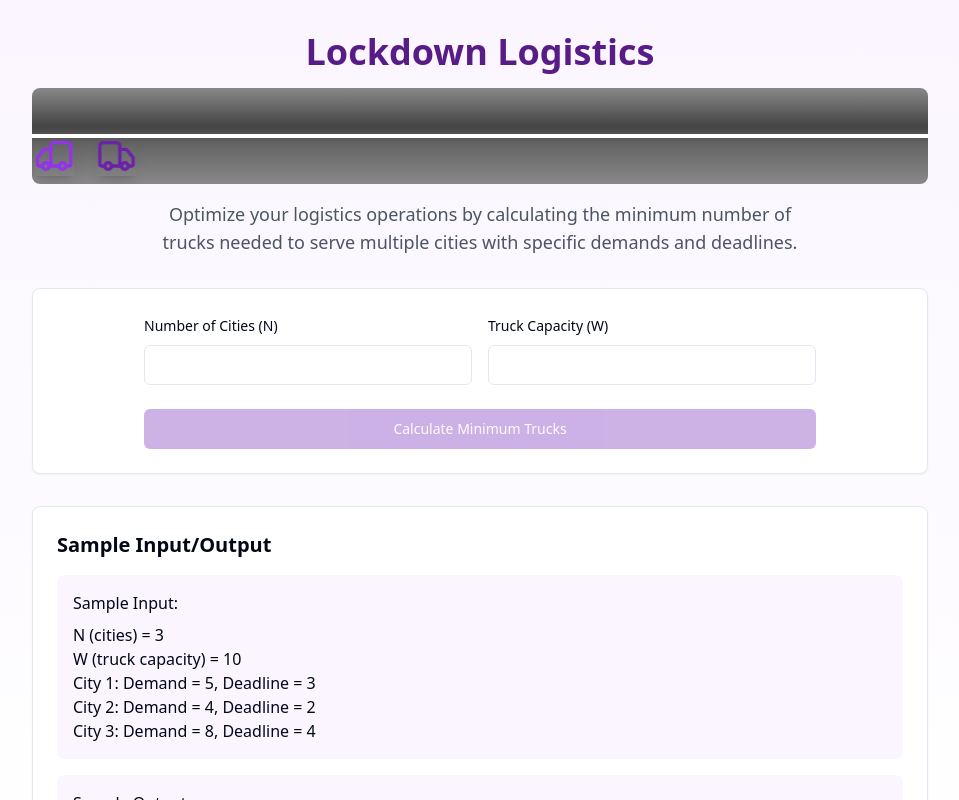
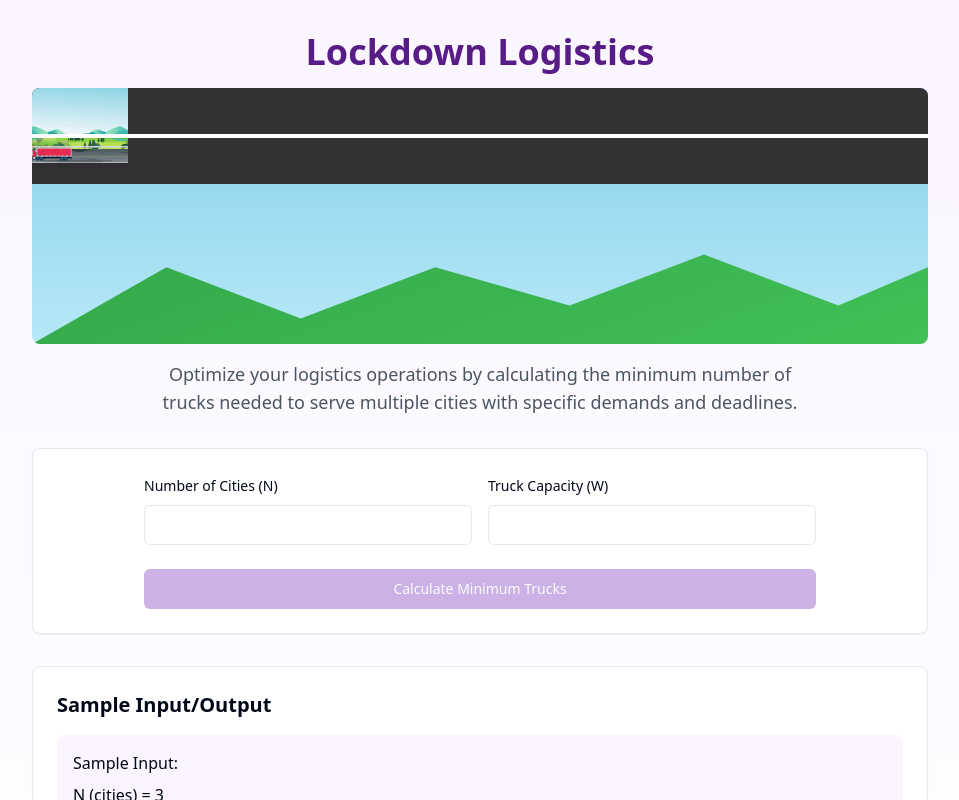
Before and after one commit to Shivam-yugen/truck-tango-logistics-ui, a React (Vite) app: page / in a window 1280 px wide. Shown: the top 800 px of the page, without its empty margins (160-1119 px from the left). Built offline with nearby package versions, Linux system fonts and the light colour scheme.

Commit message:
Add truck animation
Add truck animation to the page.

```diff
--- a/src/index.css
+++ b/src/index.css
@@ -62,24 +62,15 @@
 
 @keyframes truck-move {
   0% {
-    transform: translateX(-100px);
-  }
-  45% {
-    transform: translateX(100px) rotateY(0deg);
-  }
-  50% {
-    transform: translateX(100px) rotateY(180deg);
-  }
-  95% {
-    transform: translateX(-100px) rotateY(180deg);
+    transform: translateX(-100%);
   }
   100% {
-    transform: translateX(-100px) rotateY(0deg);
+    transform: translateX(100%);
   }
 }
 
 .animate-truck {
-  animation: truck-move 4s infinite linear;
+  animation: truck-move 15s infinite linear;
 }
 
 .animate-truck-2 {
@@ -92,14 +83,43 @@
   animation-delay: 2.6s;
 }
 
+.scenic-road {
+  background: linear-gradient(180deg, #87CEEB 0%, #B7E9F7 100%);
+  position: relative;
+}
+
+.mountains {
+  background: linear-gradient(160deg, #2F9E44 0%, #40C057 100%);
+  clip-path: polygon(
+    0% 100%,
+    15% 70%,
+    30% 90%,
+    45% 70%,
+    60% 85%,
+    75% 65%,
+    90% 85%,
+    100% 70%,
+    100% 100%
+  );
+}
+
+.trees {
+  background-image: repeating-linear-gradient(
+    90deg,
+    transparent 0,
+    transparent 40px,
+    #2B7A4B 40px,
+    #2B7A4B 45px
+  );
+  height: 30px;
+  bottom: 24px;
+  position: absolute;
+  width: 100%;
+  opacity: 0.7;
+}
+
 .road {
-  background: linear-gradient(to bottom,
-    #888888 0%,
-    #666666 20%,
-    #444444 40%,
-    #666666 60%,
-    #888888 100%
-  );
+  background: #333333;
   position: relative;
   overflow: hidden;
 }
@@ -118,11 +138,22 @@
   animation: moveRoad 1s linear infinite;
 }
 
+.guard-rail {
+  position: absolute;
+  top: -4px;
+  left: 0;
+  right: 0;
+  height: 4px;
+  background-image: repeating-linear-gradient(
+    90deg,
+    #888 0px,
+    #888 30px,
+    #666 30px,
+    #666 60px
+  );
+}
+
 @keyframes moveRoad {
-  from {
-    background-position: 0 0;
-  }
-  to {
-    background-position: 20px 0;
-  }
+  from { background-position: 0 0; }
+  to { background-position: 20px 0; }
 }
--- a/src/pages/Index.tsx
+++ b/src/pages/Index.tsx
@@ -1,7 +1,6 @@
 
 import { Card } from "@/components/ui/card";
 import LogisticsForm from "@/components/LogisticsForm";
-import { Truck } from "lucide-react";
 
 const Index = () => {
   return (
@@ -10,10 +9,17 @@ const Index = () => {
         <div className="text-center space-y-4">
           <h1 className="text-4xl font-bold text-purple-900">Lockdown Logistics</h1>
           <div className="flex flex-col items-center">
-            <div className="w-full h-24 relative road rounded-lg">
-              <Truck className="text-purple-800 w-10 h-10 absolute top-1/2 -translate-y-1/2 animate-truck shadow-lg" />
-              <Truck className="text-purple-700 w-10 h-10 absolute top-1/2 -translate-y-1/2 animate-truck-2 shadow-lg" />
-              <Truck className="text-purple-600 w-10 h-10 absolute top-1/2 -translate-y-1/2 animate-truck-3 shadow-lg" />
+            <div className="w-full h-64 relative scenic-road rounded-lg overflow-hidden">
+              <div className="mountains absolute inset-0"></div>
+              <div className="trees absolute inset-0"></div>
+              <div className="road absolute bottom-0 w-full h-24">
+                <div className="guard-rail"></div>
+                <img
+                  src="/lovable-uploads/ab61a702-915f-45cb-85a0-97cca203dab4.png"
+                  alt="Truck on scenic road"
+                  className="w-32 absolute bottom-4 animate-truck"
+                />
+              </div>
             </div>
           </div>
           <p className="text-lg text-gray-600 max-w-2xl mx-auto">
```
Also changed, not shown: public/lovable-uploads/ab61a702-915f-45cb-85a0-97cca203dab4.png (added).
